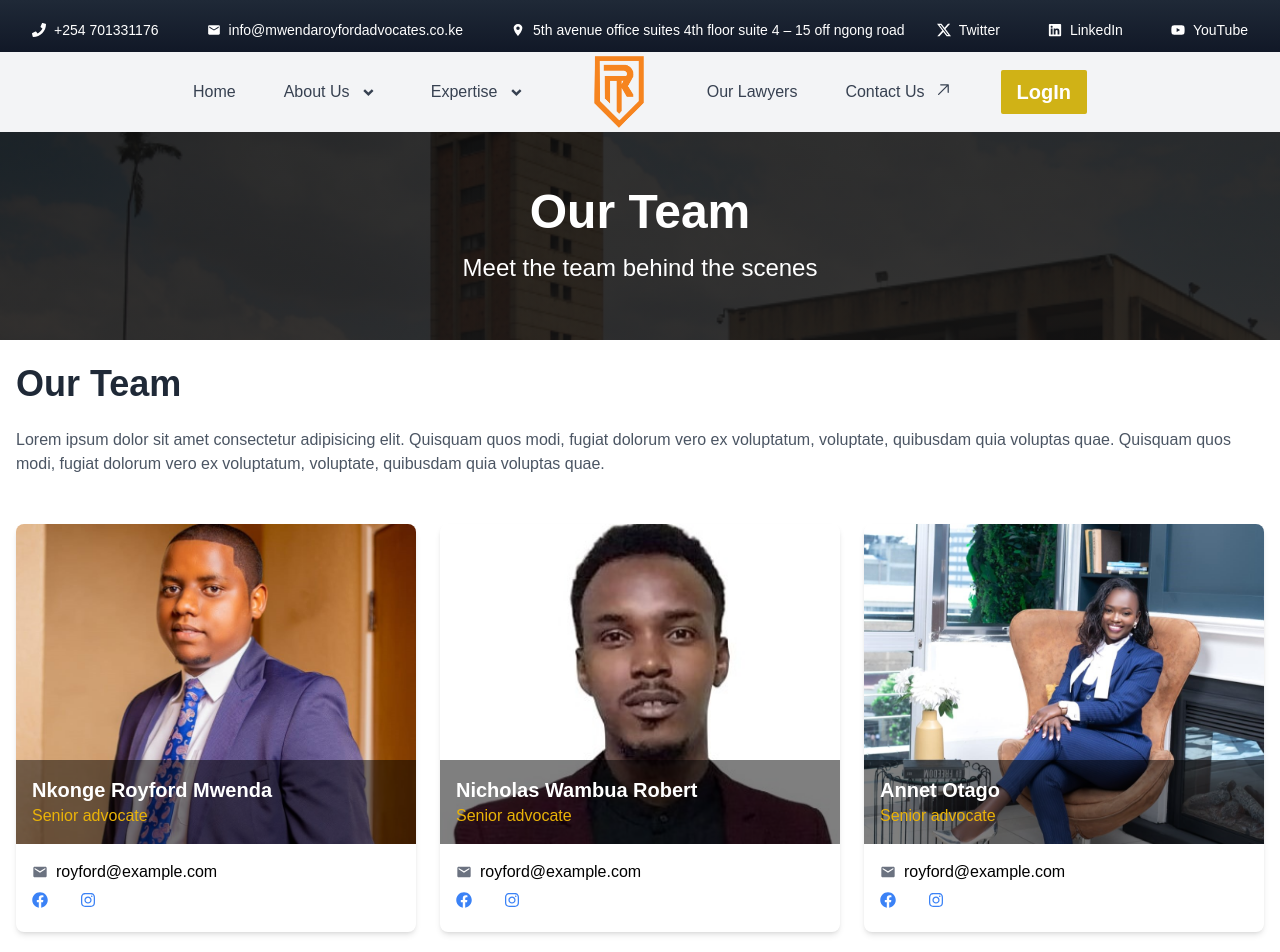
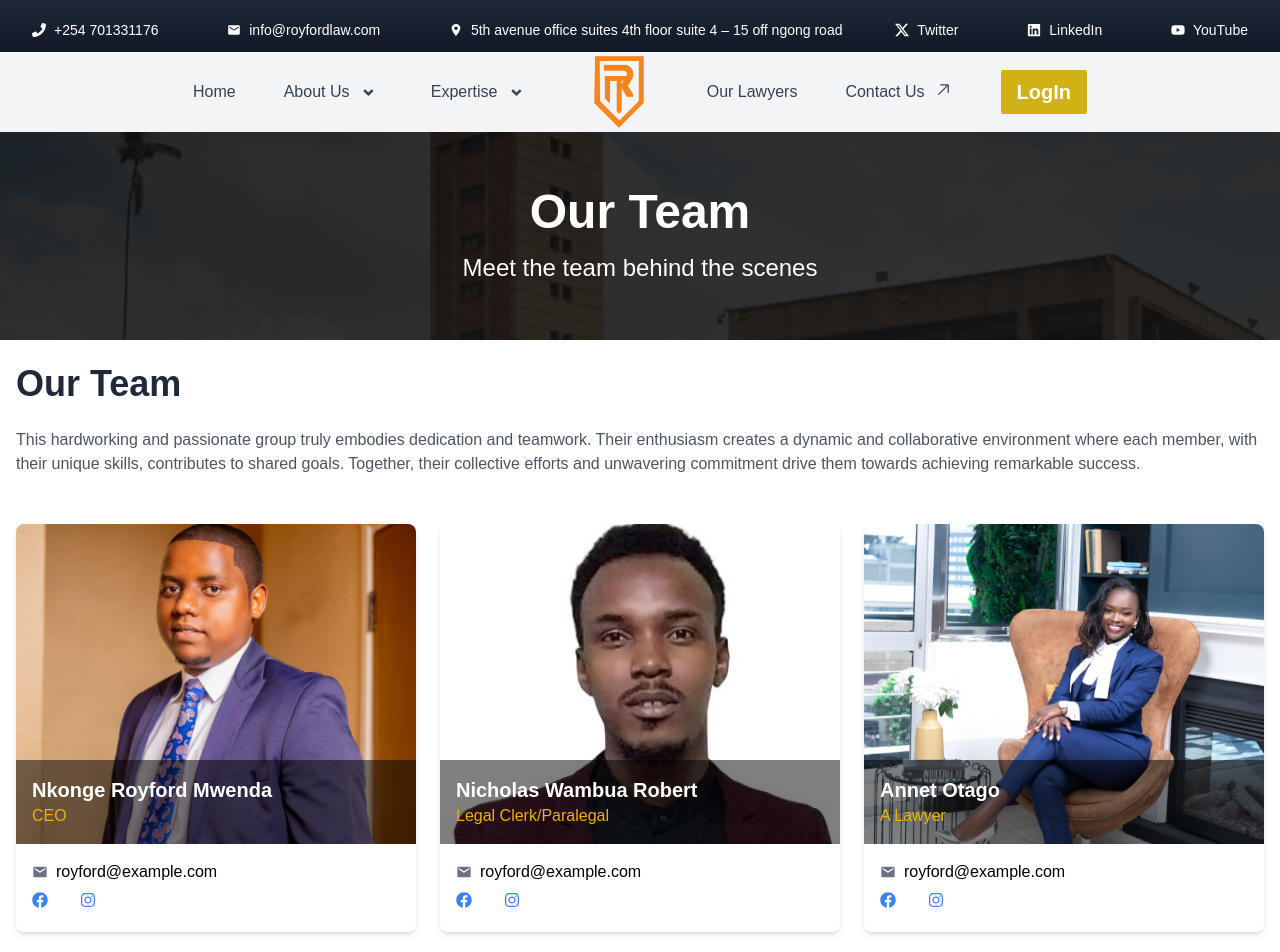
Before and after one commit to rencyngina/law-firm, a Next.js app: page /team in a window 1280 px wide. Shown: the top 952 px of the page. Built offline with nearby package versions, Linux system fonts and the light colour scheme; some icons are missing.

Commit message:
update component

```diff
--- a/src/components/foot.jsx
+++ b/src/components/foot.jsx
@@ -19,7 +19,7 @@ const Foot = () => {
           <p className="mr-4 hidden sm:block">|</p>
           <Link href="mailto:wendaandroyfordadvocates@example.com" className="flex items-center mt-2 mb-3 sm:mb-0">
               <MdEmail className="mr-2" />
-              <p className="mr-4 hidden sm:block">wendaandroyfordadvocates@example.com</p>
+              <p className="mr-4 hidden sm:block">info@royfordlaw.com</p>
           </Link>
           <p className="mr-4 sm:block">© {currentYear}. All rights reserved</p>
         </div>
--- a/src/components/head.jsx
+++ b/src/components/head.jsx
@@ -26,7 +26,7 @@ const Head = () => {
            className="flex items-center mt-2 mb-3 sm:mb-0">
             <MdEmail className="mr-2" />
             <p className="mr-4 hidden sm:block">
-              info@mwendaroyfordadvocates.co.ke
+            info@royfordlaw.com
             </p>
           </Link>
           <div href='https://www.google.com/maps/embed?pb=!1m16!1m12!1m3!1d3988.791699620398!2d36.78176001089665!3d-1.2997965986823754!2m3!1f0!2f0!3f0!3m2!1i1024!2i768!4f13.1!2m1!1s5TH%20AVENUE%20OFFICE%20SUITES%204TH%20FLOOR%20SUITE%204%20%E2%80%93%2015%20OFF%20NGONG%20ROAD!5e0!3m2!1sen!2ske!4v1703769902782!5m2!1sen!2ske'
--- a/src/components/patners.jsx
+++ b/src/components/patners.jsx
@@ -9,19 +9,14 @@ import Faq from "./faq"
 const Partners = () => {
   const partners = [
     {
-      name: "Nkonge Royford Mwenda",
-      sector: "Finance",
-      image: "/images/JKTK.webp",
+      name: "Annet A. Otago",
+      sector: "Corporate and Commercial Law",
+      image: "/images/Anett1.jpg",
     },
     {
-      name: "Boaz Amoro Nyakundi",
-      sector: "Technology",
-      image: "/images/John-Mbaluto.webp",
-    },
-    {
-      name: "Ngava Joy Kaaria",
-      sector: "Legal",
-      image: "/images/NLC.webp",
+      name: "Nkonge Royford Mwenda",
+      sector: "Sernior advocate",
+      image: "/images/Mwenda2.jpg",
     },
   ];
 
--- a/src/pages/team.jsx
+++ b/src/pages/team.jsx
@@ -17,7 +17,7 @@ const Team = () => {
       id: 1,
       name: "Nkonge Royford Mwenda",
       image: "/images/Mwenda2.jpg",
-      work: "Senior advocate",
+      work: "CEO",
       email: "royford@example.com",
       facebook: "https://www.facebook.com/royford",
       twitter: "https://www.twitter.com/royford",
@@ -29,7 +29,7 @@ const Team = () => {
       id: 2,
       name: "Nicholas Wambua Robert",
       image: '/images/Nicholus1.jpg',
-      work: 'Senior advocate',
+      work: 'Legal Clerk/Paralegal',
       email: 'royford@example.com',
       facebook: 'https://www.facebook.com/royford',
       twitter: 'https://www.twitter.com/royford',
@@ -41,7 +41,7 @@ const Team = () => {
       id: 3,
       name: "Annet Otago",
       image: '/images/Anett1.jpg',
-      work: 'Senior advocate',
+      work: 'A Lawyer',
       email: 'royford@example.com',
       facebook: 'https://www.facebook.com/royford',
       twitter: 'https://www.twitter.com/royford',
@@ -65,7 +65,7 @@ const Team = () => {
       id: 5,
       name: "Ngava Joy Kaaria",
       image: '/images/Moris1.jpg',
-      work: 'Senior advocate',
+      work: 'cybersecurity & IT specialist.',
       email: 'royford@example.com',
       facebook: 'https://www.facebook.com/royford',
       twitter: 'https://www.twitter.com/royford',
@@ -107,10 +107,11 @@ const Team = () => {
             Our Team
           </h1>
           <p className="text-gray-600 mb-12">
-            Lorem ipsum dolor sit amet consectetur adipisicing elit. Quisquam
-            quos modi, fugiat dolorum vero ex voluptatum, voluptate, quibusdam
-            quia voluptas quae. Quisquam quos modi, fugiat dolorum vero ex
-            voluptatum, voluptate, quibusdam quia voluptas quae.
+          This hardworking and passionate group truly embodies dedication and
+           teamwork. Their enthusiasm creates a dynamic and collaborative environment
+            where each member, with their unique skills, contributes to shared goals.
+             Together, their collective efforts and unwavering commitment drive them
+             towards achieving remarkable success.
             </p>
           <div className="grid grid-cols-1 sm:grid-cols-2 md:grid-cols-2 lg:grid-cols-3 gap-6">
             {teamData.map((member) => (
```
